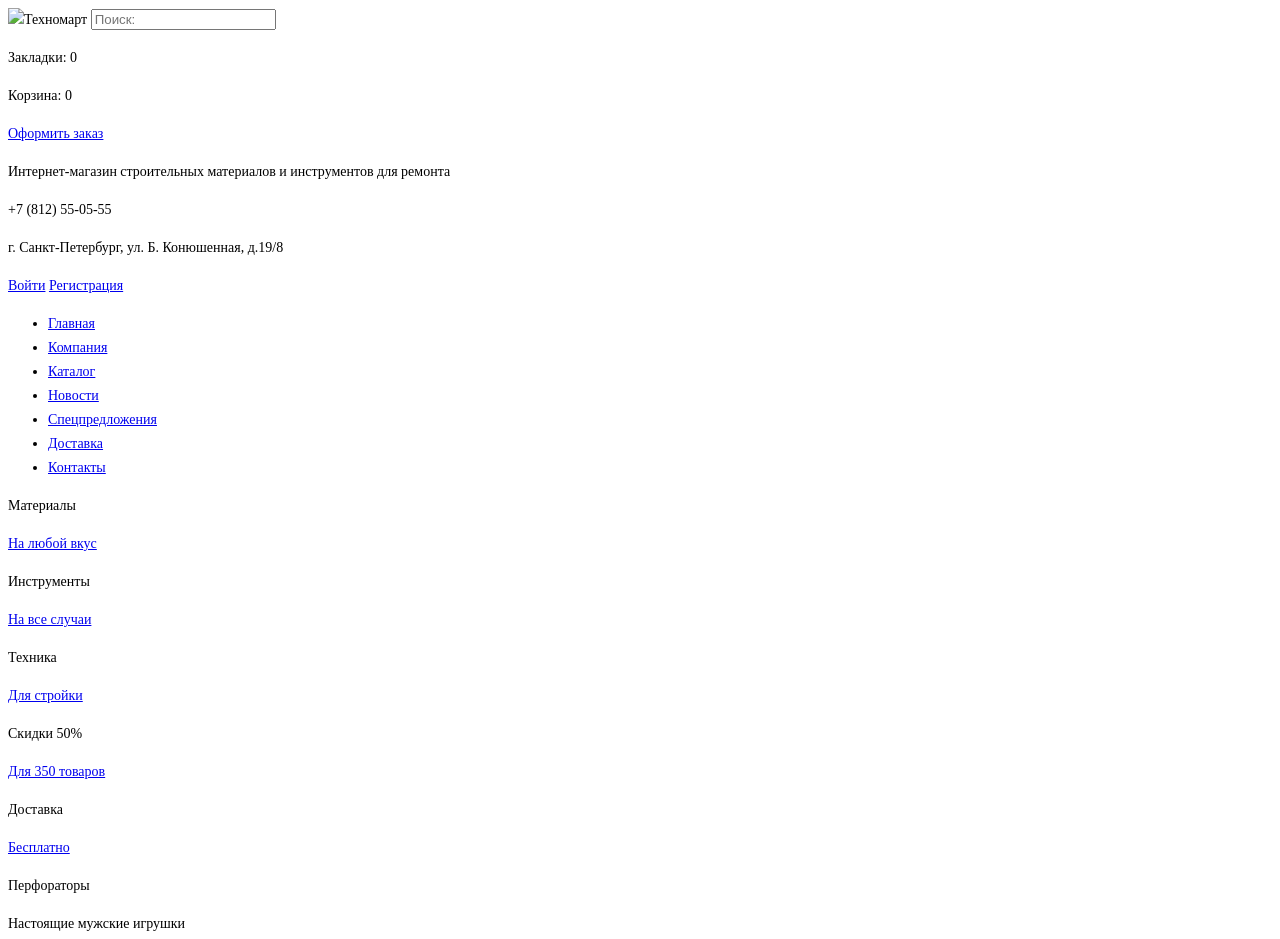
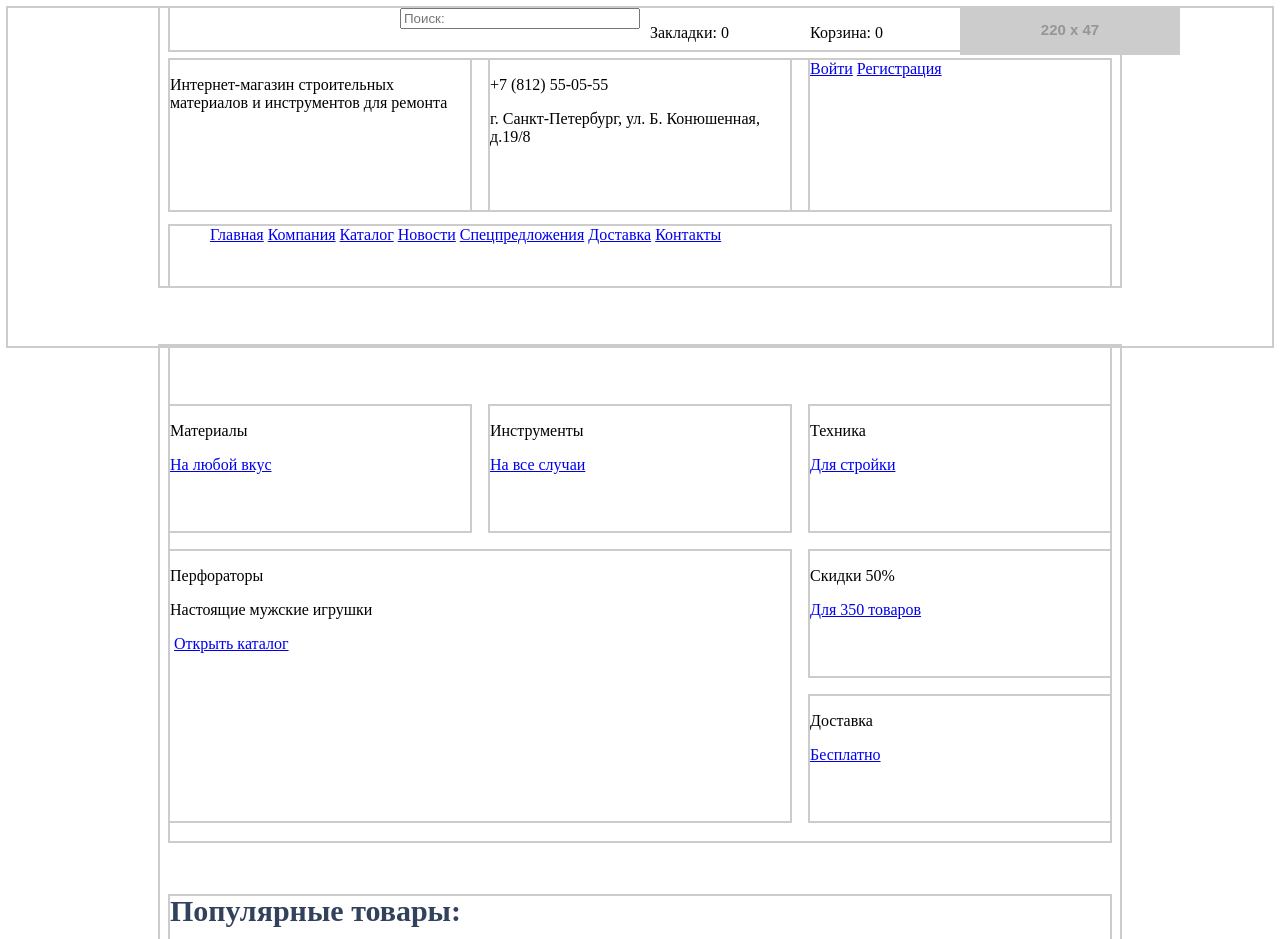
Before and after one commit to yyaron/41256-technomart, a plain HTML site: page index.html in a window 1280 px wide. Shown: the top 939 px of the page. Drawn offline with Linux system fonts and the light colour scheme; placeholder pictures from the web are drawn by us.

Commit message:
сетка, стили, мелкие исправления

```diff
--- a/css/style.css
+++ b/css/style.css
@@ -1,3 +1,7 @@
+/////////////*/
+/*common styles*/
+/*/////////////*/
+
 body {
     font-family: 'Cuprum';
     font-size: 14px;
@@ -22,7 +26,194 @@ h2 {
     line-height: 30px;
 }
 
-/*index page styles*/
+.container {
+    width: 940px;
+    padding: 0 10px;
+    margin: 0 auto;
+    outline: 2px solid #ccc;
+}
+
+.clearfix::after {
+    content: '';
+    display: table;
+    clear: both;
+}
 
 
-/*catalog page styles*/
+/*/////*/
+/*index*/
+/*/////*/
+
+/*grid*/
+
+.main-header {
+    min-height: 260px;
+    padding-bottom: 60px;
+    outline: 2px solid #ccc;
+}
+
+.promo-block {
+    min-height: 410px;
+    padding-top: 60px;
+    margin-bottom: 55px;
+
+    outline: 2px solid #ccc;
+}
+
+.popular-items {
+    min-height: 430px;
+    margin-bottom: 20px;
+
+    outline: 2px solid #ccc;
+}
+
+.popular-brands {
+    min-height: 420px;
+    margin-bottom: 85px;
+
+    outline: 2px solid #ccc;
+}
+
+.services {
+    min-height: 520px;
+    margin-bottom: 80px;
+
+    outline: 2px solid #ccc;
+}
+
+.company-info {
+    min-height: 375px;
+
+    outline: 2px solid #ccc;
+}
+
+.main-footer {
+    height: 300px;
+    margin-top: 85px;
+
+    outline: 2px solid #ccc;
+}
+
+/*styles*/
+
+.top-bar {
+    height: 42px;
+    margin-bottom: 0;
+    outline: 2px solid #ccc;
+}
+
+.logo-header {
+    position: absolute;
+    width: 220px;
+    margin-right: 10px;
+}
+
+.top-bar-search {
+    float: left;
+    width: 240px;
+    margin-left: 230px;
+    margin-right: 10px;
+}
+
+.bookmarks {
+    float: left;
+    width: 150px;
+    margin-right: 10px;
+}
+
+.cart {
+    float: left;
+    width: 140px;
+    margin-right: 10px;
+}
+
+.btn-checkout {
+    float: right;
+    width: 150px;
+}
+
+.middle-bar {
+    min-height: 150px;
+    margin-top: 10px;
+
+    outline: 2px solid #ccc;
+}
+
+.column {
+    width: 300px;
+    min-height: 150px;
+    margin-right: 20px;
+
+    outline: 2px solid #ccc;
+}
+
+.column-left {
+    float: left;
+}
+
+.column-middle {
+    float: left;
+}
+
+.column-right {
+    float: right;
+    margin-right: 0;
+}
+
+.nav-header {
+    height: 60px;
+    outline: 2px solid #ccc;
+}
+
+.navigation {
+    list-style: none;
+}
+
+.navigation > li {
+    display: inline-block;
+}
+
+.promo-block-left {
+    width: 620px;
+    margin-right: 20px;
+    float: left;
+}
+
+.promo-block-right {
+    width: 300px;
+    float: right;
+}
+
+.promo-unit {
+    float: left;
+    width: 300px;
+    height: 125px;
+    outline: 2px solid #ccc;
+    margin-bottom: 20px;
+}
+
+.tools {
+    float: right;
+}
+
+
+.slider-page {
+    float: left;
+    width: 620px;
+    height: 270px;
+    outline: 2px solid #ccc;
+}
+
+.slider-page-2 {
+    display: none;
+}
+
+
+
+
+
+
+
+/*///////*/
+/*catalog*/
+/*///////*/
--- a/index.html
+++ b/index.html
@@ -8,9 +8,9 @@
     <body>
         <form action="https://echo.htmlacademy.ru" method="post">
         <header class="main-header">
-            <div class="container">
-                <div class="top-bar">
-                    <img class="logo logo-header" src="#" alt="Техномарт" width="220" height="47">
+            <div class="container clearfix">
+                <div class="top-bar clearfix">
+                    <img class="logo logo-header" src="http://placehold.it/220x47" alt="Техномарт" width="220" height="47">
                     <label for="top-bar-search">
                         <input class="top-bar-search" type="search" name="top-bar-search" id="top-bar-search" placeholder="Поиск:">
                     </label>
@@ -23,12 +23,12 @@
                     <a class="btn-checkout" href="#">Оформить заказ</a>
                 </div>
                 <div class="middle-bar">
-                    <section class="column-left">
+                    <section class="column column-left">
                         <p>
                             Интернет-магазин строительных материалов и инструментов для ремонта
                         </p>
                     </section>
-                    <section class="column-middle">
+                    <section class="column column-middle">
                         <p class="phone">
                             +7 (812) 55-05-55
                         </p>
@@ -36,13 +36,13 @@
                             г. Санкт-Петербург, ул. Б. Конюшенная, д.19/8
                         </p>
                     </section>
-                    <section class="column-right">
+                    <section class="column column-right">
                         <a class="btn-login" href="#">Войти</a>
                         <a class="btn-register" href="#">Регистрация</a>
                     </section>
                 </div>
                 <nav class="nav-header">
-                    <ul>
+                    <ul class="navigation">
                         <li>
                             <a href="#">Главная</a>
                         </li>
@@ -69,7 +69,8 @@
             </div>
         </header>
         <main class="container">
-            <div class="promo-block">
+            <div class="promo-block clearfix">
+                <div class="promo-block-left">
                     <div class="promo-unit materials">
                         <p>Материалы</p>
                         <a class="promo-btn" href="#">На любой вкус</a>
@@ -81,6 +82,29 @@
                         <a class="promo-btn" href="#">На все случаи</a>
                         <img class="tools-icon" src="#" alt="">
                     </div>
+
+                    <div class="slider">
+                        <div class="slider-page slider-page-1">
+                            <p class="slider-title">Перфораторы</p>
+                            <p class="slider-subtitle">Настоящие мужские игрушки</p>
+
+                            <!-- Скорее всего, следующее изображение нужно добавлять через стили, но пока оставим так -->
+
+                            <img class="slider-background-1" src="#" alt="" width="" height="">
+                            <a class="btn slider-btn" href="#">Открыть каталог</a>
+                        </div>
+                        <div class="slider-page slider-page-2">
+                            <p class="slider-title">Дрели</p>
+                            <p class="slider-subtitle">Соседям на радость!</p>
+
+                            <!-- Скорее всего, следующее изображение нужно добавлять через стили, но пока оставим так -->
+
+                            <img class="slider-background-2" src="#" alt="" width="" height="">
+                            <a class="btn slider-btn" href="#">Открыть каталог</a>
+                        </div>
+                    </div>
+                </div>
+                <div class="promo-block-right">
                     <div class="promo-unit machinery">
                         <p>Техника</p>
                         <a class="promo-btn" href="#">Для стройки</a>
@@ -97,25 +121,6 @@
                         <a class="promo-btn" href="#">Бесплатно</a>
                         <img class="delivery-icon" src="#" alt="">
                         <img class="new" src="#" alt="">
-                </div>
-                <div class="slider">
-                    <div class="slider-page-1">
-                        <p class="slider-title">Перфораторы</p>
-                        <p class="slider-subtitle">Настоящие мужские игрушки</p>
-
-                        <!-- Скорее всего, следующее изображение нужно добавлять через стили, но пока оставим так -->
-
-                        <img class="slider-background-1" src="#" alt="" width="620" height="266">
-                        <a class="btn slider-btn" href="#">Открыть каталог</a>
-                    </div>
-                    <div class="slider-page-2">
-                        <p class="slider-title">Дрели</p>
-                        <p class="slider-subtitle">Соседям на радость!</p>
-
-                        <!-- Скорее всего, следующее изображение нужно добавлять через стили, но пока оставим так -->
-
-                        <img class="slider-background-2" src="#" alt="" width="620" height="266">
-                        <a class="btn slider-btn" href="#">Открыть каталог</a>
                     </div>
                 </div>
             </div>
@@ -276,8 +281,8 @@
                 </div>
             </div>
         </main>
-        <footer>
-            <div class="container">
+        <footer class="main-footer clearfix">
+            <div class="container clearfix">
                 <div class="footer-left">
                     <img class="logo logo-footer" src="#" alt="Техномарт" width="220" height="68">
                     <p>
@@ -290,7 +295,7 @@
                 <!-- Уместно ли использовать две отдельные навигационные панели? Т.к. стилизация у них разная -->
 
                     <nav class="nav-footer-1">
-                        <ul>
+                        <ul class="navigation">
                             <li>
                                 <a href="#">Компания</a>
                             </li>
@@ -312,7 +317,7 @@
                         </ul>
                     </nav>
                     <nav class="nav-footer-2">
-                        <ul>
+                        <ul class="navigation">
                             <li>
                                 <a href="#">Материалы</a>
                             </li>
```
Also changed, not shown: catalog.html (+3 -3 lines). Lines whose indentation alone changed are shown as unchanged.
